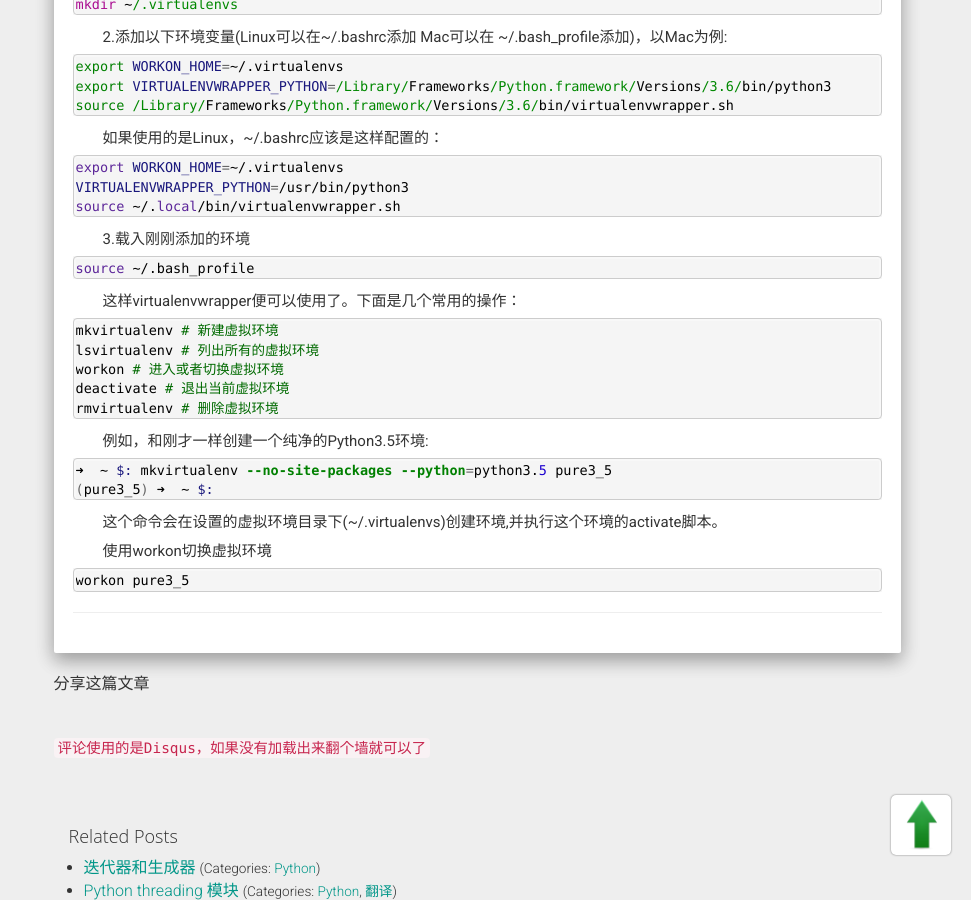
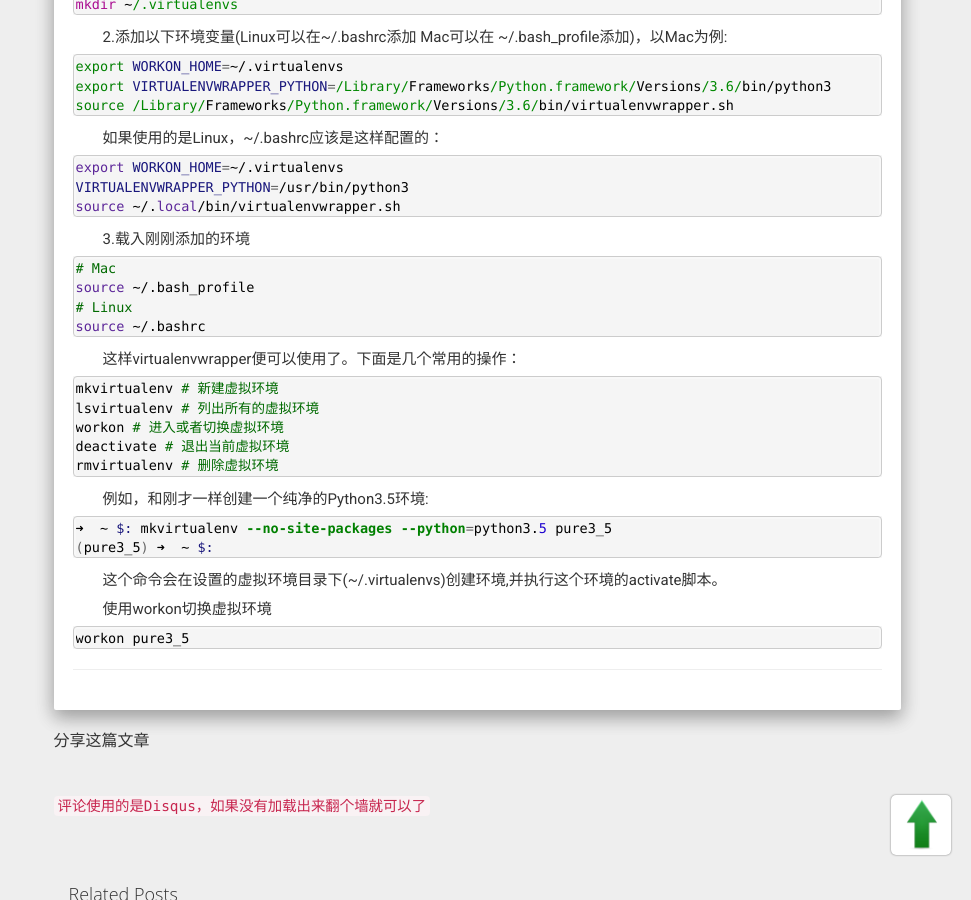
Before and after one commit to iampythoner/iampythoner.github.io, a Jekyll site: the page built from _posts/2017-11-17-virtualenv.md, in a window 1280 px wide and 900 px high, scrolled down 1741 px. Shown: the whole window, without its empty margins (309-1280 px from the left). Built offline with Jekyll 4.4.1, drawn with Linux system fonts in a browser that asks for light colours; nearby versions of some CDN libraries; comment, search, counter and statistics services are not loaded.

Commit message:
no message

````diff
--- a/_posts/2017-11-17-virtualenv.md
+++ b/_posts/2017-11-17-virtualenv.md
@@ -130,7 +130,10 @@ source ~/.local/bin/virtualenvwrapper.sh
 3.载入刚刚添加的环境
 
 ```sh
+# Mac
 source ~/.bash_profile
+# Linux
+source ~/.bashrc
 ```
 
 这样virtualenvwrapper便可以使用了。下面是几个常用的操作：
````
